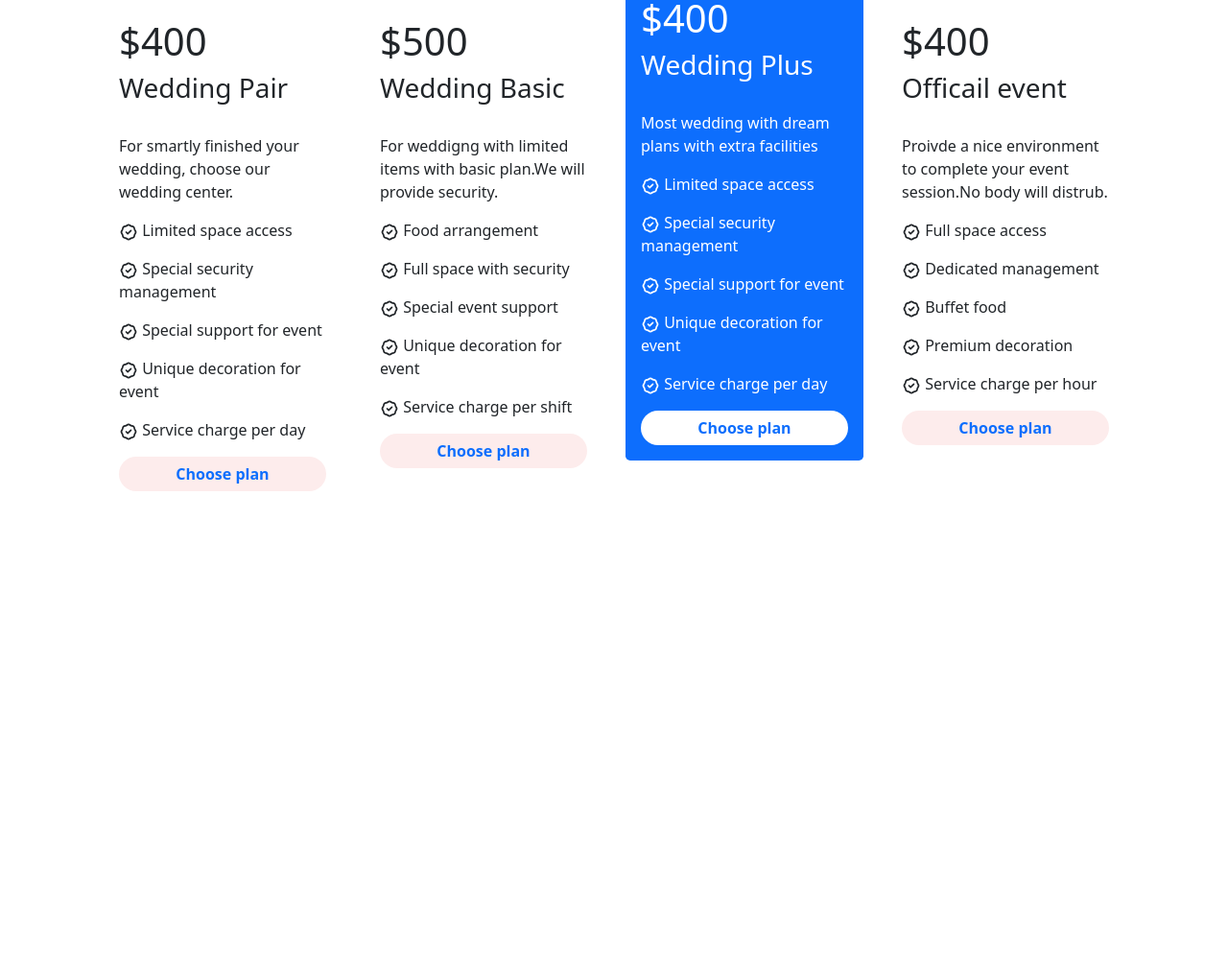
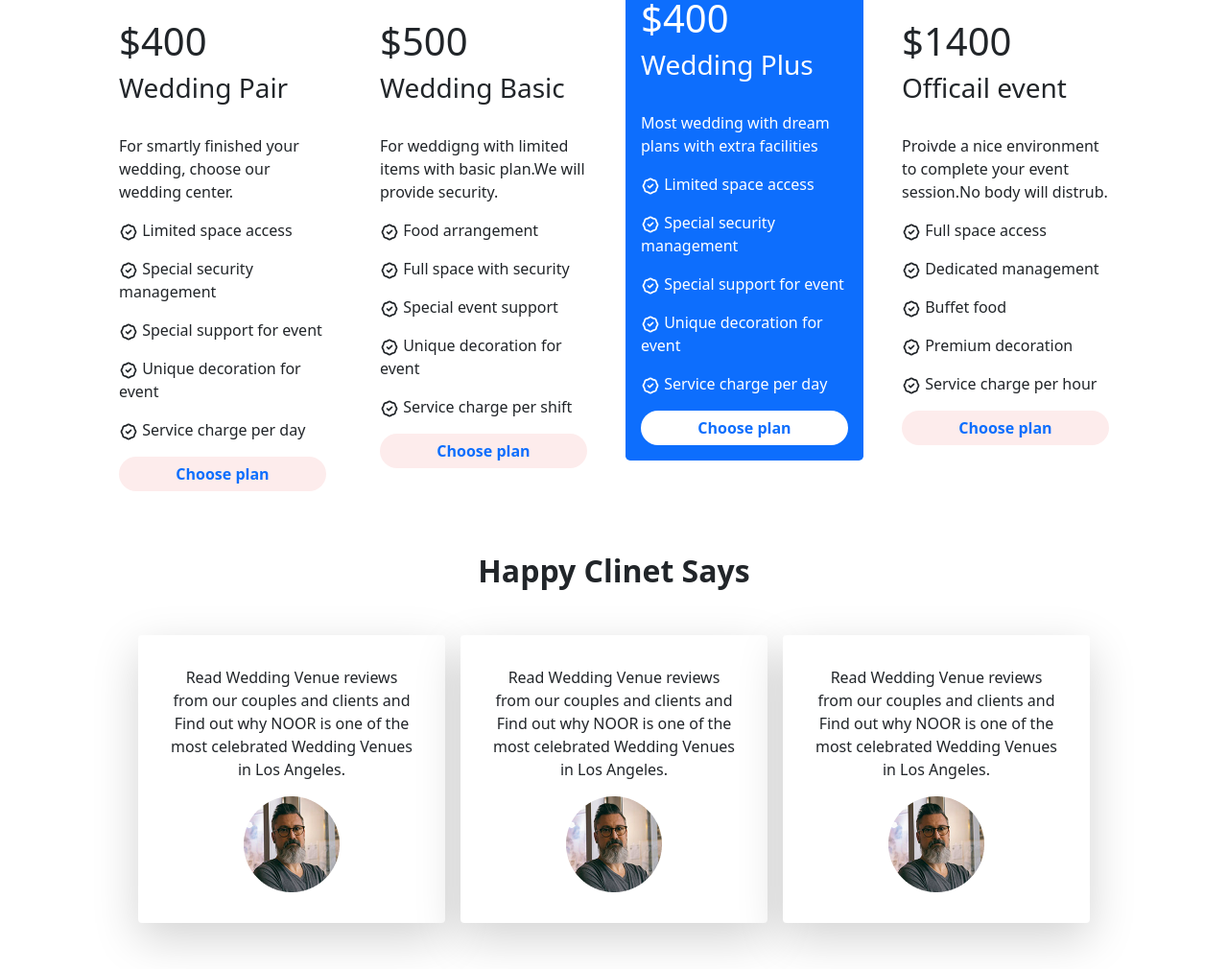
Before and after one commit to shahin7333/convention_center, a plain HTML site: page index.html in a window 1280 px wide. Shown: the part 1217-2227 px from the top of the page at 96% size. Before the commit the page ends 1745 px from the top, so only its background shows below. Drawn offline with nearby package versions, Linux system fonts and the light colour scheme.

Commit message:
fouth private  commit

```diff
--- a/index.html
+++ b/index.html
@@ -122,7 +122,7 @@
             </div>
             <div class="mt-5">
                 <div class="row mx-5 px-5">
-                    <div class="col-lg-3 mt-5">
+                    <div class="col-lg-3 col-sm-12 mt-5">
                         <div class="card border-0">
                             <div class="card-body">
                                 <h1 class="card-title">$400</h1>
@@ -162,7 +162,7 @@
                             </div>
                         </div>
                     </div>
-                    <div class="col-lg-3 mt-5">
+                    <div class="col-lg-3 col-sm-12 mt-5">
                         <div class="card border-0">
                             <div class="card-body">
                                 <h1 class="card-title">$500</h1>
@@ -203,7 +203,7 @@
                         </div>
                     </div>
 
-                    <div class="col-lg-3 pt-4 ">
+                    <div class="col-lg-3 col-sm-12 pt-4 ">
 
                         </h5>
                         <div class="card border-0">
@@ -249,10 +249,10 @@
                             </div>
                         </div>
                     </div>
-                    <div class="col-lg-3 mt-5">
+                    <div class="col-lg-3 col-sm-12 mt-5">
                         <div class="card border-0">
                             <div class="card-body">
-                                <h1 class="card-title">$400</h1>
+                                <h1 class="card-title">$1400</h1>
                                 <h3 class="card-text">Officail event</h3><br>
                                 <p>Proivde a nice environment to complete your event session.No body will distrub.</p>
 
@@ -292,6 +292,93 @@
                 </div>
             </div>
         </section>
+        <!-- <section>
+            <div>
+                <h2 class="text-center mt-5 mb-5"><b>Happy Clinet Says</b></h2>
+            </div>
+            <div class="d-flex mx-5">
+                <div class="col-lg-3 ms-5 me-5 justify-content-center">
+                    <div>
+                        <p class="text-center">Read Wedding Venue reviews from our couples and clients and Find out why
+                            NOOR
+                            is one of the most
+                            celebrated Wedding Venues in Los Angeles.</p>
+                    </div>
+                    <div>
+                        <img src="images/person 1.png" alt="">
+                    </div>
+                </div>
+                <div class="col-lg-3 ms-5 me-5">
+                    <div>
+                        <p class="text-center">Read Wedding Venue reviews from our couples and clients and Find out why
+                            NOOR
+                            is one of the most
+                            celebrated Wedding Venues in Los Angeles.</p>
+                    </div>
+                    <div class="">
+                        <img src="images/person 2.png" alt="">
+                    </div>
+                </div>
+                <div class="col-lg-3 ms-5 me-5">
+                    <div>
+                        <p class="text-center">Read Wedding Venue reviews from our couples and clients and Find out why
+                            NOOR
+                            is one of the most
+                            celebrated Wedding Venues in Los Angeles.</p>
+                    </div>
+                    <div class="">
+                        <img src="images/person 3.png" alt="">
+                    </div>
+                </div>
+            </div>
+        </section> -->
+        <section>
+            <div>
+                <h2 class="text-center mt-5 mb-5"><b>Happy Clinet Says</b></h2>
+            </div>
+            <div id="review" class="d-flex">
+                <div class="card text-center col-lg-3 border-0 shadow-lg p-3 mb-5 bg-body rounded me-2">
+
+                    <div class="card-body">
+
+                        <p class="card-text">Read Wedding Venue reviews from our couples and clients and Find out why
+                            NOOR
+                            is one of the most
+                            celebrated Wedding Venues in Los Angeles.</p>
+                        <img src="images/person 1.png" alt="">
+                    </div>
+
+
+                </div>
+                <div class="card text-center col-lg-3 border-0 shadow-lg p-3 mb-5 bg-body rounded me-2 ms-2">
+
+                    <div class="card-body">
+
+                        <p class="card-text">Read Wedding Venue reviews from our couples and clients and Find out why
+                            NOOR
+                            is one of the most
+                            celebrated Wedding Venues in Los Angeles.</p>
+                        <img src="images/person 1.png" alt="">
+                    </div>
+
+
+                </div>
+                <div class="card text-center col-lg-3 border-0 shadow-lg p-3 mb-5 bg-body rounded ms-2">
+
+                    <div class="card-body">
+
+                        <p class="card-text">Read Wedding Venue reviews from our couples and clients and Find out why
+                            NOOR
+                            is one of the most
+                            celebrated Wedding Venues in Los Angeles.</p>
+                        <img src="images/person 1.png" alt="">
+                    </div>
+
+
+                </div>
+
+            </div>
+        </section>
     </main>
 
 
--- a/style.css
+++ b/style.css
@@ -20,3 +20,8 @@
 {
     background-color: #ffffff;
 }
+#review
+{
+    align-items: center;
+    justify-content: center;
+}
```
